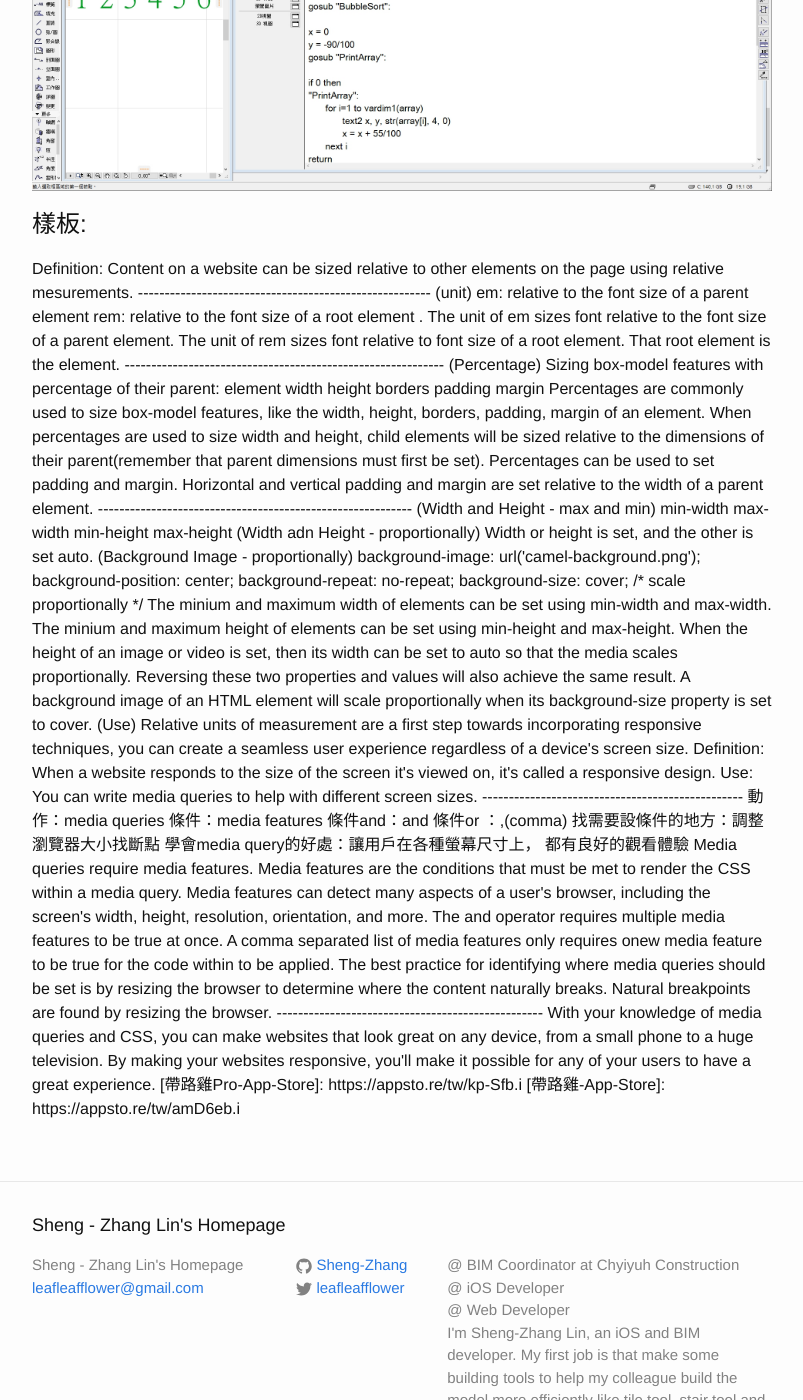
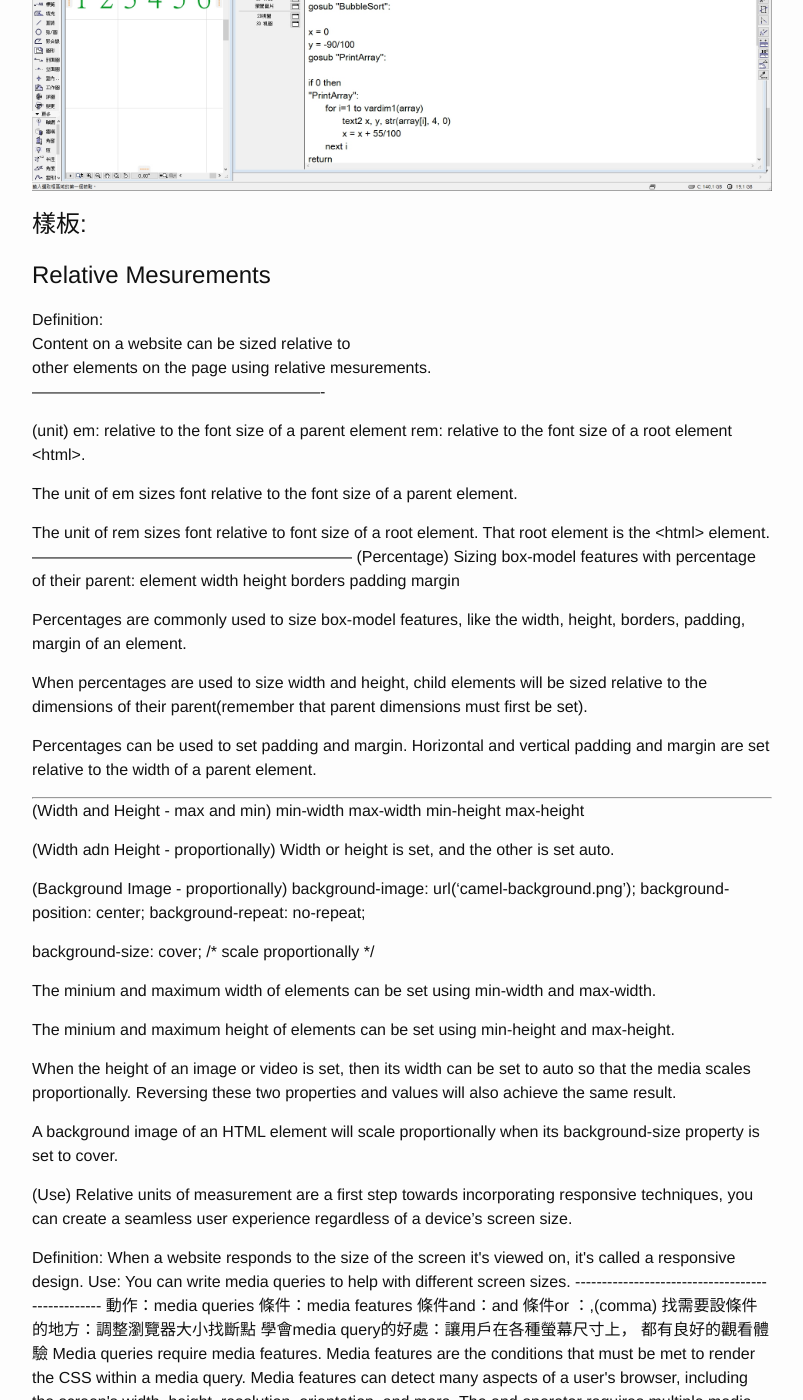
Before and after one commit to Sheng-Zhang/Sheng-Zhang.github.io, a Jekyll site: the page built from _posts/2017-09-26-Web-Learn-Responsive-Design.markdown, in a window 1280 px wide and 1400 px high, scrolled down 537 px. Shown: the whole window, without its empty margins (238-1041 px from the left). Built offline with Jekyll 4.4.1, drawn with Linux system fonts in a browser that asks for light colours.

Commit message:
break line

```diff
--- a/_posts/2017-09-26-Web-Learn-Responsive-Design.markdown
+++ b/_posts/2017-09-26-Web-Learn-Responsive-Design.markdown
@@ -9,7 +9,7 @@
 ![泡沫排序法](/assets/Algorithm/Bubble Sort/Bubble Sort.jpg)
 
 # 樣板:
-<Relative Mesurements>
+# Relative Mesurements
 Definition:
 Content on a website can be sized relative to
 other elements on the page using relative mesurements.
```
